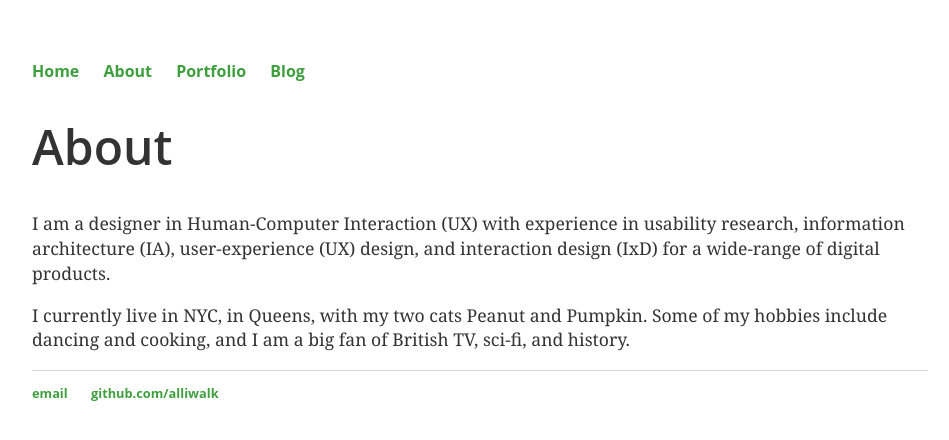
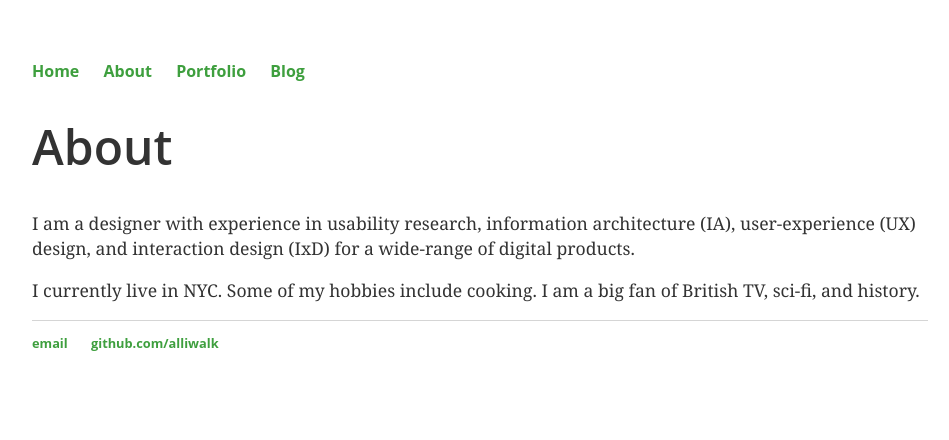
Before and after one commit to alliwalk/alliwalk.github.io, a Jekyll site: the page built from about/index.html, in a window 1280 px wide. Shown: the top 440 px of the page, without its empty margins (160-1109 px from the left). Built offline with Jekyll 4.4.1, drawn with Linux system fonts in a browser that asks for light colours.

Commit message:
Removed detail

```diff
--- a/about/index.html
+++ b/about/index.html
@@ -5,7 +5,7 @@ title: About
 
 <div class="blurb">
 	<h1>About</h1>
-	 <p>I am a designer in Human-Computer Interaction (UX) with experience in usability research, information architecture (IA), user-experience (UX) design, and interaction design (IxD) for a wide-range of digital products.</p>
+	 <p>I am a designer with experience in usability research, information architecture (IA), user-experience (UX) design, and interaction design (IxD) for a wide-range of digital products.</p>
 
-	 <p>I currently live in NYC, in Queens, with my two cats Peanut and Pumpkin. Some of my hobbies include dancing and cooking, and I am a big fan of British TV, sci-fi, and history.</p>
+	 <p>I currently live in NYC. Some of my hobbies include cooking. I am a big fan of British TV, sci-fi, and history.</p>
 </div><!-- /.blurb -->
```
